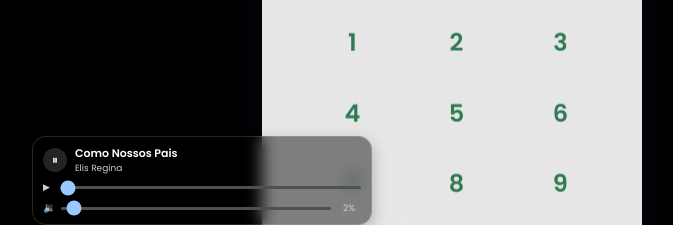
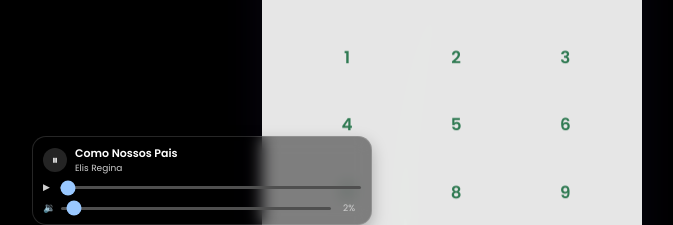
Before and after one commit to leonardoz666/Noemi, a plain HTML site: page index.html in a window 1280 px wide. Shown: the part 565-790 px from the top of the page, without its empty margins (438-1111 px from the left). Drawn offline with nearby package versions, Linux system fonts and the light colour scheme; grey boxes are pictures that could not be loaded.

Commit message:
Refinando transições e estilos visuais no CSS

```diff
--- a/style.css
+++ b/style.css
@@ -84,21 +84,20 @@ html {
 .keypad-grid {
   display: grid;
   grid-template-columns: repeat(3, 1fr);
-  gap: 1.1em 3.2em;
-  padding: 0.7em 1em 0;
+  gap: 1.6em 4.2em;
+  padding: 1.2em 1em 0;
 }
 .keypad-grid .key {
   background: transparent;
   border: none;
   color: #2f7a52;
-  font-size: 1.5em;
+  font-size: 1.05em;
   font-weight: 600;
   cursor: url('ui/pink2.cur'), pointer !important;
   transition: all 0.3s ease;
   border-radius: 50%;
-  width: 2.2em;
-  height: 2.2em;
-  line-height: 1;
+  width: 2.5em;
+  height: 2.5em;
   display: flex;
   align-items: center;
   justify-content: center;
@@ -405,6 +404,20 @@ form button {
   }
 }
 
+@media screen and (max-width: 768px) {
+  .keypad-grid {
+    gap: 1.1em 3.2em;
+    padding: 0.7em 1em 0;
+  }
+
+  .keypad-grid .key {
+    font-size: 1.5em;
+    width: 2.2em;
+    height: 2.2em;
+    line-height: 1;
+  }
+}
+
 /* New card styles */
 /*
 .card {
```
